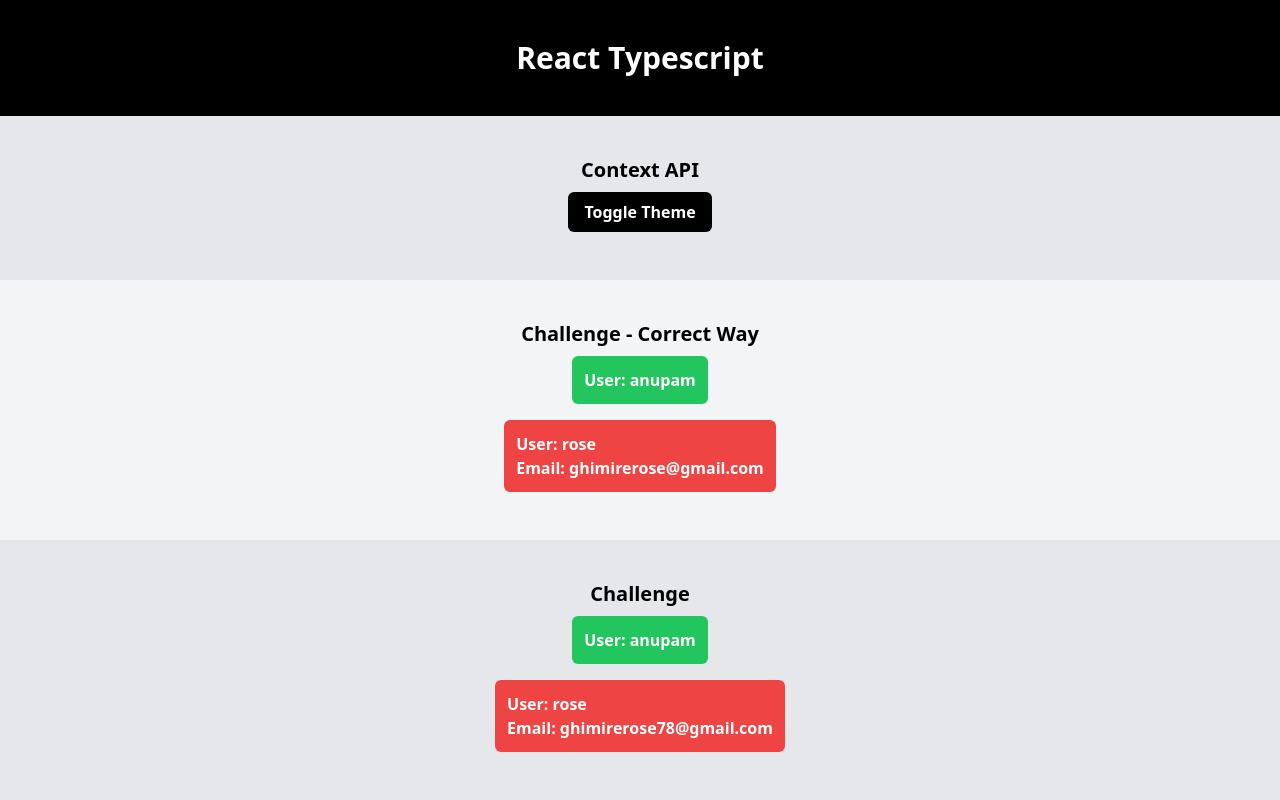
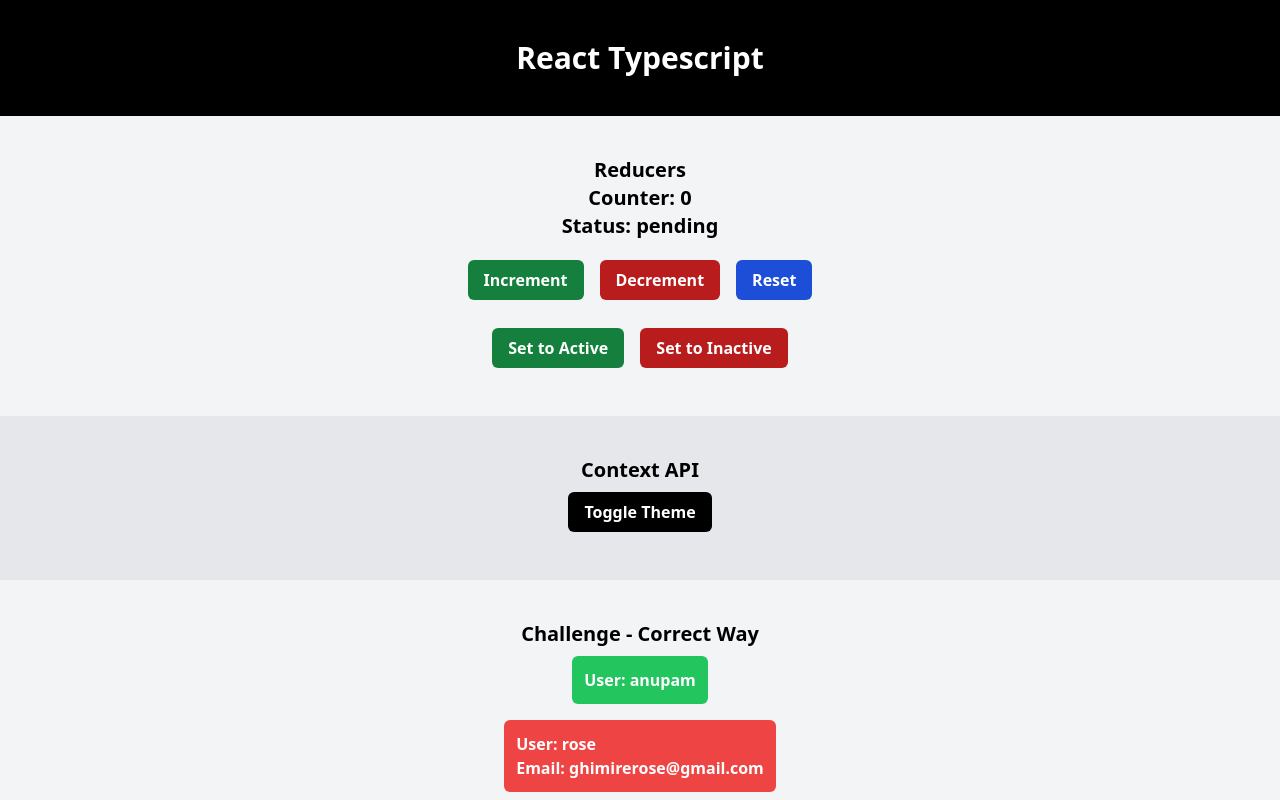
Before and after one commit to AnupamPoudel1/React-Typescript, a React (Vite) app: page / in a window 1280 px wide. Shown: the top 800 px of the page. Built offline with nearby package versions, Linux system fonts and the light colour scheme.

Commit message:
Recuders in React Typescript

```diff
--- a/src/App.tsx
+++ b/src/App.tsx
@@ -5,14 +5,19 @@ import FourthComponent from './learnings/04-events';
 import FifthComponent from './learnings/05-challenge';
 import FifthCorrect from './learnings/05-correctChallange';
 import SixthComponent from './learnings/06-context';
+import SeventhComponent from './learnings/07-reducers';
 
 function App() {
+
 
   return (
     <>
       <div className='flex flex-col justify-center items-center bg-black text-white p-10'>
         <h1 className="font-extrabold text-3xl">React Typescript</h1>
       </div>
+
+      {/* Recuders in React Typescript */}
+      <SeventhComponent />
 
       {/* Context API using react typescript */}
       <SixthComponent />
--- /dev/null
+++ b/src/learnings/07-reducers/index.tsx
@@ -0,0 +1,57 @@
+import { useReducer } from "react";
+import { initState, counterReducer } from "./reducer";
+
+const index = () => {
+
+    const [state, dispatch] = useReducer(counterReducer, initState);
+
+    return (
+        <div className='flex flex-col justify-center items-center bg-gray-100 p-10'>
+            <p className="font-bold text-xl">Reducers</p>
+            <div className="flex flex-col justify-center items-center">
+                <p className="text-xl font-bold">
+                    Counter: {state.count}
+                </p>
+                <p className="text-xl font-bold">
+                    Status: {state.status}
+                </p>
+                <div className="p-5 flex justify-center items-center">
+                    <button
+                        className="px-4 py-2 bg-green-700 text-white font-bold mx-2 rounded-md"
+                        onClick={() => dispatch({ type: 'increment' })}
+                    >
+                        Increment
+                    </button>
+                    <button
+                        className="px-4 py-2 bg-red-700 text-white font-bold mx-2 rounded-md"
+                        onClick={() => dispatch({ type: 'decrement' })}
+                    >
+                        Decrement
+                    </button>
+                    <button
+                        className="px-4 py-2 bg-blue-700 text-white font-bold mx-2 rounded-md"
+                        onClick={() => dispatch({ type: 'reset' })}
+                    >
+                        Reset
+                    </button>
+                </div>
+                <div className="p-2 flex justify-center items-center">
+                    <button
+                        className="px-4 py-2 bg-green-700 text-white font-bold mx-2 rounded-md"
+                        onClick={() => dispatch({ type: 'setStatus', payload: 'active' })}
+                    >
+                        Set to Active
+                    </button>
+                    <button
+                        className="px-4 py-2 bg-red-700 text-white font-bold mx-2 rounded-md"
+                        onClick={() => dispatch({ type: 'setStatus', payload: 'inactive' })}
+                    >
+                        Set to Inactive
+                    </button>
+                </div>
+            </div>
+        </div>
+    )
+}
+
+export default index
--- /dev/null
+++ b/src/learnings/07-reducers/reducer.ts
@@ -0,0 +1,41 @@
+export type CounterState = {
+    count: number,
+    status: string
+}
+
+export const initState: CounterState = {
+    count: 0,
+    status: 'pending'
+}
+
+type UpdateCounterAction = {
+    type: 'increment' | 'decrement' | 'reset'
+}
+
+type UpdateStateAction = {
+    type: 'setStatus',
+    payload: 'active' | 'inactive'
+}
+
+type CounterAction = UpdateCounterAction | UpdateStateAction;
+
+
+
+export const counterReducer = (state: CounterState, action: CounterAction): CounterState => {
+    switch (action.type) {
+        case 'increment':
+            return { ...state, count: state.count + 1 };
+        case 'decrement':
+            return { ...state, count: state.count - 1 };
+        case 'reset':
+            return { ...state, count: 0 };
+        case 'setStatus':
+            return { ...state, status: action.payload }
+        default:
+            const unhandledActionType: never = action
+            throw new Error(
+                `Unexpected action type: ${unhandledActionType}. Please double check the counter reducer.`
+            )
+            return state;
+    }
+}
```
